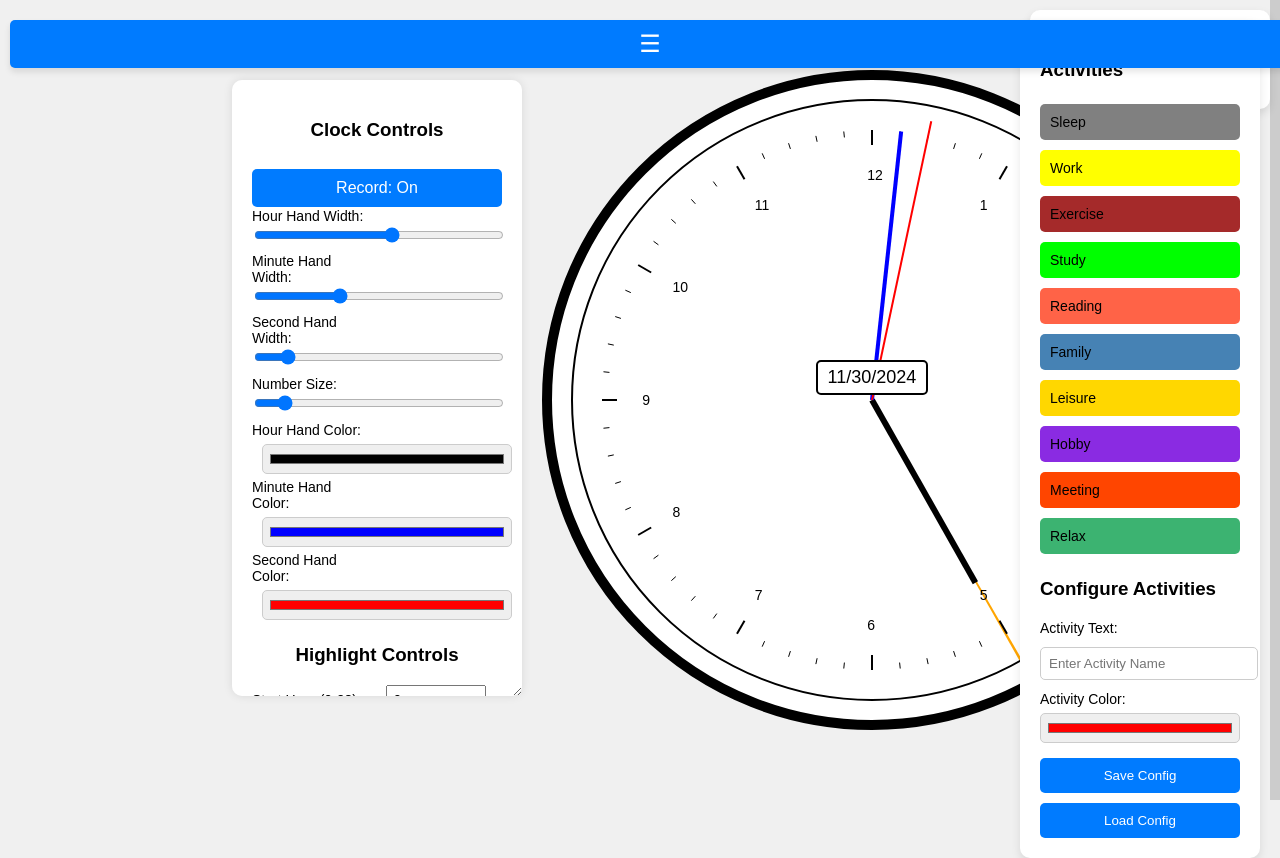
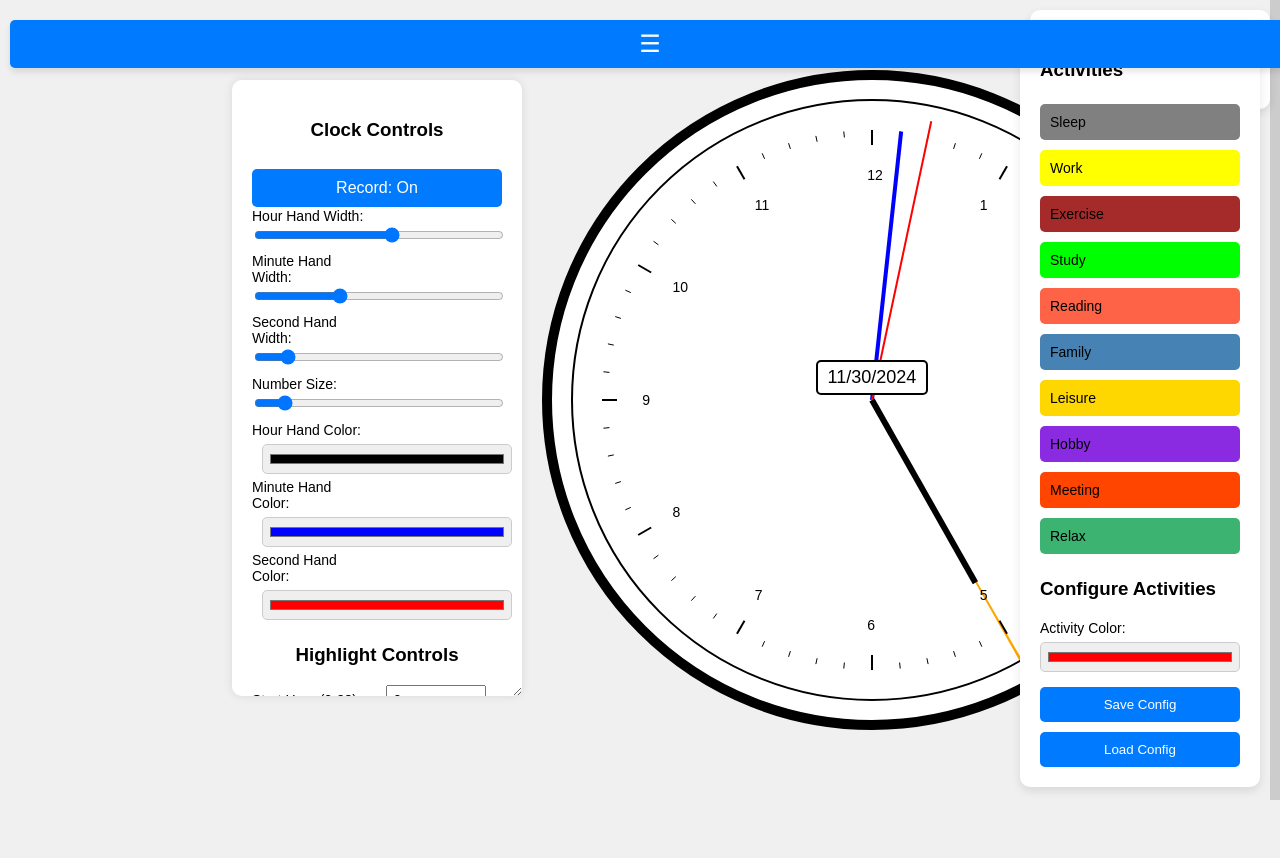
Before and after one commit to trmttm/AnalogClockTimeManagement, a plain HTML site: page index.html in a window 1280 px wide. After the commit the page ends 800 px from the top, so only its background shows below. Drawn offline with Linux system fonts and the light colour scheme.

Commit message:
No need activity edit text box.

```diff
--- a/index.html
+++ b/index.html
@@ -111,8 +111,6 @@
             </div>
 
             <h3>Configure Activities</h3>
-            <label for="activityText">Activity Text:</label>
-            <input type="text" id="activityText" placeholder="Enter Activity Name">
             <label for="activityColor">Activity Color:</label>
             <input type="color" id="activityColor" value="#FF0000">
             <button id="saveConfigButton">Save Config</button>
--- a/script.js
+++ b/script.js
@@ -505,10 +505,10 @@ function initActivityButtons() {
     });
 }
 
-// Function to update activity color and text dynamically
+// Update the event listener for 'saveConfigButton' as follows:
 document.getElementById('saveConfigButton').addEventListener('click', () => {
     const configData = JSON.stringify(activitiesConfig, null, 2); // Convert to JSON format
-    const blob = new Blob([configData], {type: 'application/json'});
+    const blob = new Blob([configData], { type: 'application/json' });
     const link = document.createElement('a');
     link.href = URL.createObjectURL(blob);
     link.download = 'activities_config.json'; // Set default file name
```
